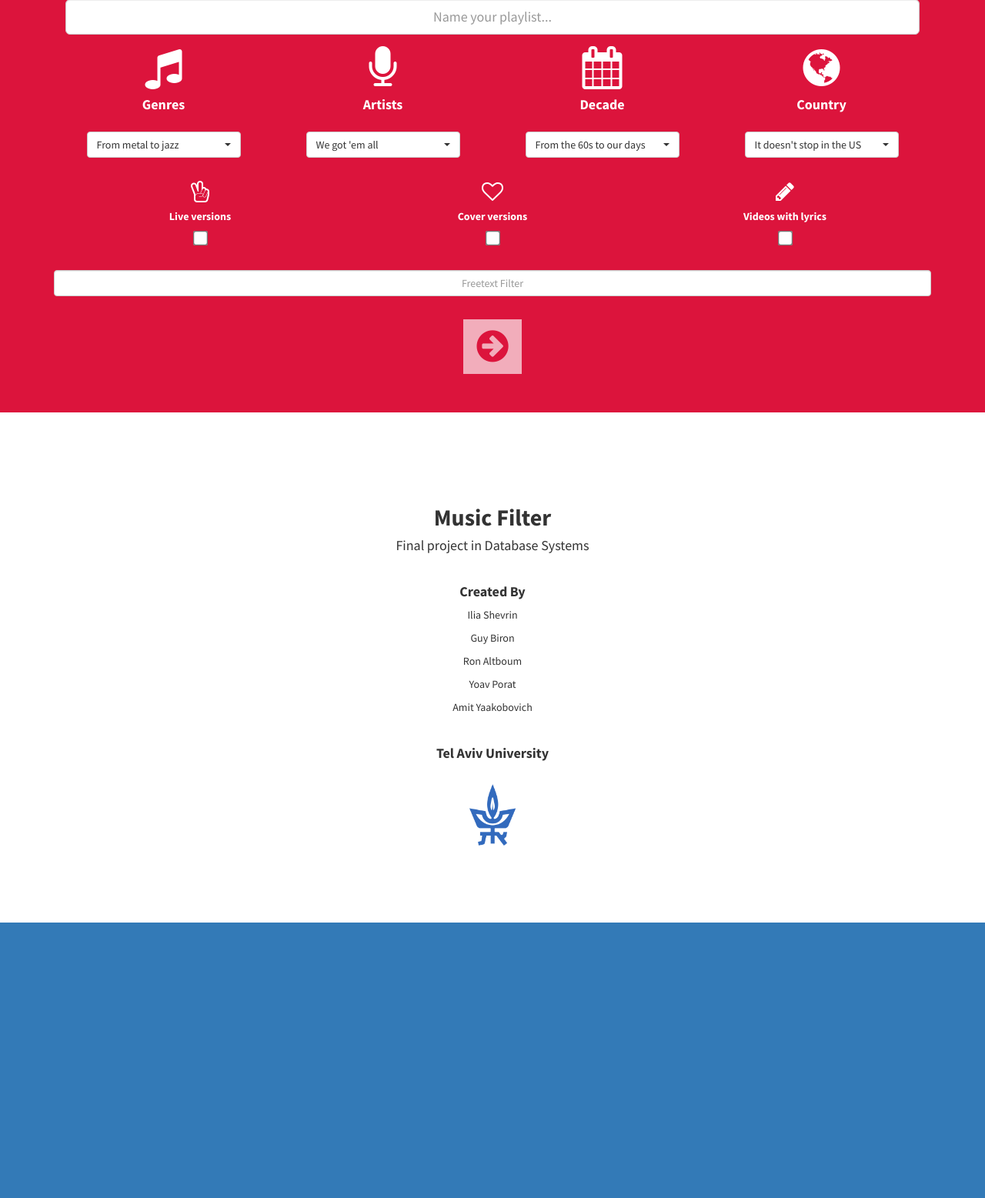
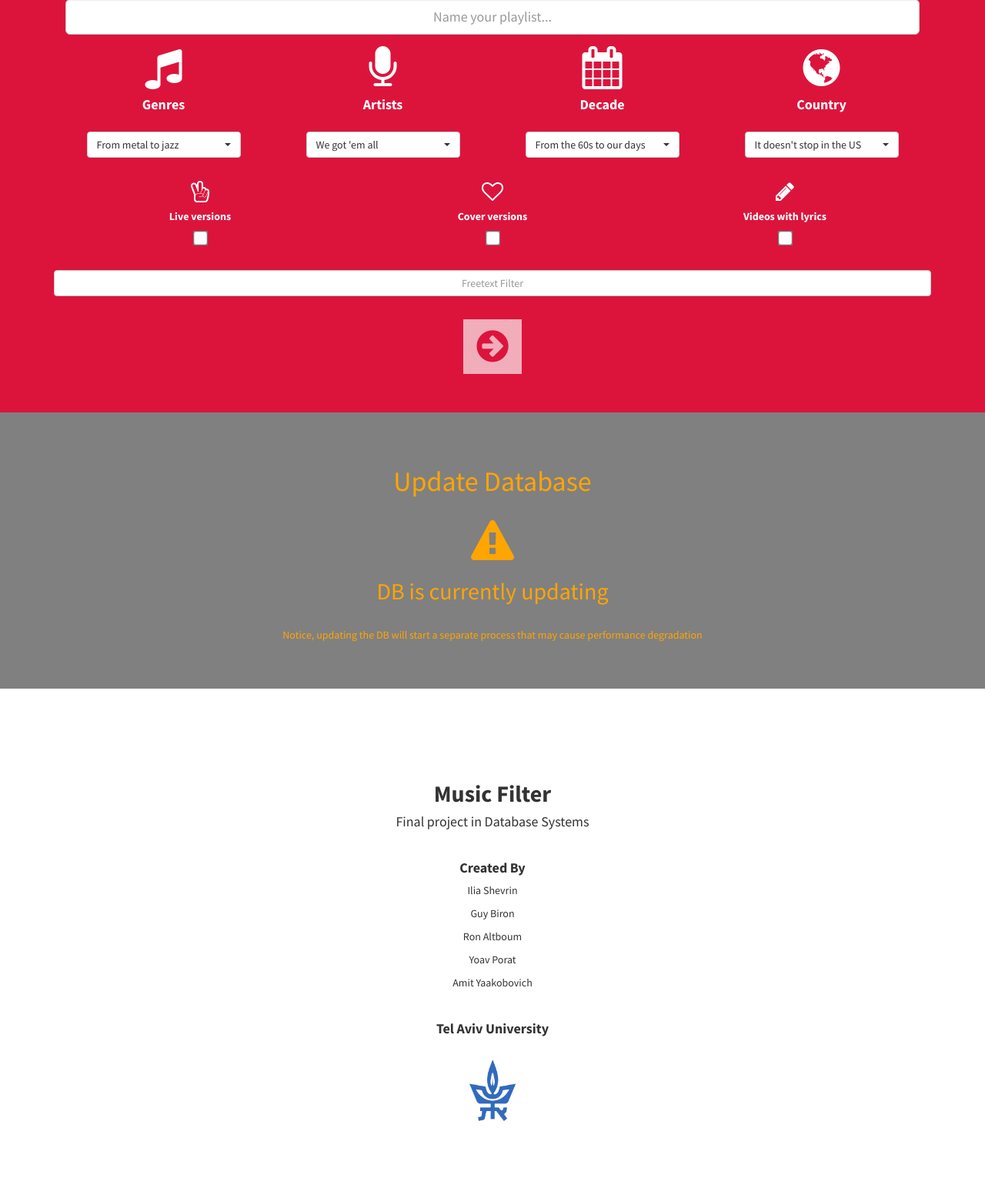
Before and after one commit to MusicFilter/MusicFilter, a Django app: template templates/website/index.html in a window 1280 px wide. Shown: the part 1880-3437 px from the top of the page at 77% size. Before the commit the page ends 3079 px from the top, so only its background shows below. Run offline with Django 3.2, Linux system fonts and the light colour scheme; the template is opened without the code that fills it, so the values that code supplies are empty; some libraries are stand-ins or nearby versions; some web fonts are replaced.

Commit message:
update DB from UI

```diff
--- a/engine/backendInterface.py
+++ b/engine/backendInterface.py
@@ -182,7 +182,7 @@ def buildDescription(postdict):
     if postdict['cover']:
         props += "cover versions, "
 
-    if postdict['withyrics']:
+    if postdict['withlyrics']:
         props += "lyrics included, "
 
     if props != "":
--- a/templates/website/index.html
+++ b/templates/website/index.html
@@ -50,6 +50,9 @@
             </li>
             <li>
                 <a href="#create" onclick = $("#menu-close").click(); >Create</a>
+            </li>
+            <li>
+                <a href="#update" onclick = $("#menu-close").click(); >Update DB</a>
             </li>
             <li>
                 <a href="#about" onclick = $("#menu-close").click(); >About</a>
@@ -326,6 +329,25 @@
         <!-- /.container -->
     </section>
 
+    <section id="update" class="update">
+        <div class="container">
+            <div class="row">
+                <div class="col-lg-12 text-center">
+                    <h1>Update Database</h1>
+                    {% if is_updating < 3 %}
+                    <a href="/generator" data-toggle="tooltip" title="Update Database" class="btn btn-lg"><i class="fa fa-database fa-4x"></i></a>
+                    {% else %}
+                    <br>
+                    <i class="fa fa-exclamation-triangle fa-4x"></i>
+                    <h2>DB is currently updating</h2>
+                    {% endif %}
+                    <br>
+                    <p>Notice, updating the DB will start a separate process that may cause performance degradation</p>
+                </div>
+            </div>
+        </div>
+    </section>
+
     <!-- Footer -->
     <footer id="about">
         <div class="container">
--- a/templates/website/loader.html
+++ b/templates/website/loader.html
@@ -8,6 +8,7 @@
     <meta name="viewport" content="width=device-width, initial-scale=1">
     <meta name="description" content="">
     <meta name="author" content="">
+    <meta http-equiv="refresh" content="{{ timeout }};url=/{{ redirect }}{{ playlist_id }}" />
     {% load staticfiles %}
     <title>Music Filter</title>
 
@@ -39,8 +40,8 @@
             <h1>
                 <span style="font-weight: 400; color: white;">MUSIC</span><span style="font-weight: 700; color: #337ab7;">FILTER</span>
             </h1>
-            <h3 style="color: crimson;">Generating Your Playlist</h3>
-            <h4 style="color: white;">JS should poll backend until playlist #{{ playlist_id }} is ready</h4>
+            <h3 style="color: Crimson;">{{ message }}</h3>
+            <h3 style="color: SeaGreen;">{{ submessage }}</h3>
             <br><br>
             <img src="{% static "img/loader.gif" %}" >
         </div>
--- a/website/static/css/stylish-portfolio.css
+++ b/website/static/css/stylish-portfolio.css
@@ -214,6 +214,13 @@ hr.small {
     -o-background-size: cover;
 }
 
+/* Update */
+.update {
+    padding: 50px 0;
+    color: orange;
+    background-color: #808080;
+}
+
 /* Checkbox */
 input[type=checkbox]
 {
```
Also changed, not shown: website/views.py (+20 -4 lines).
